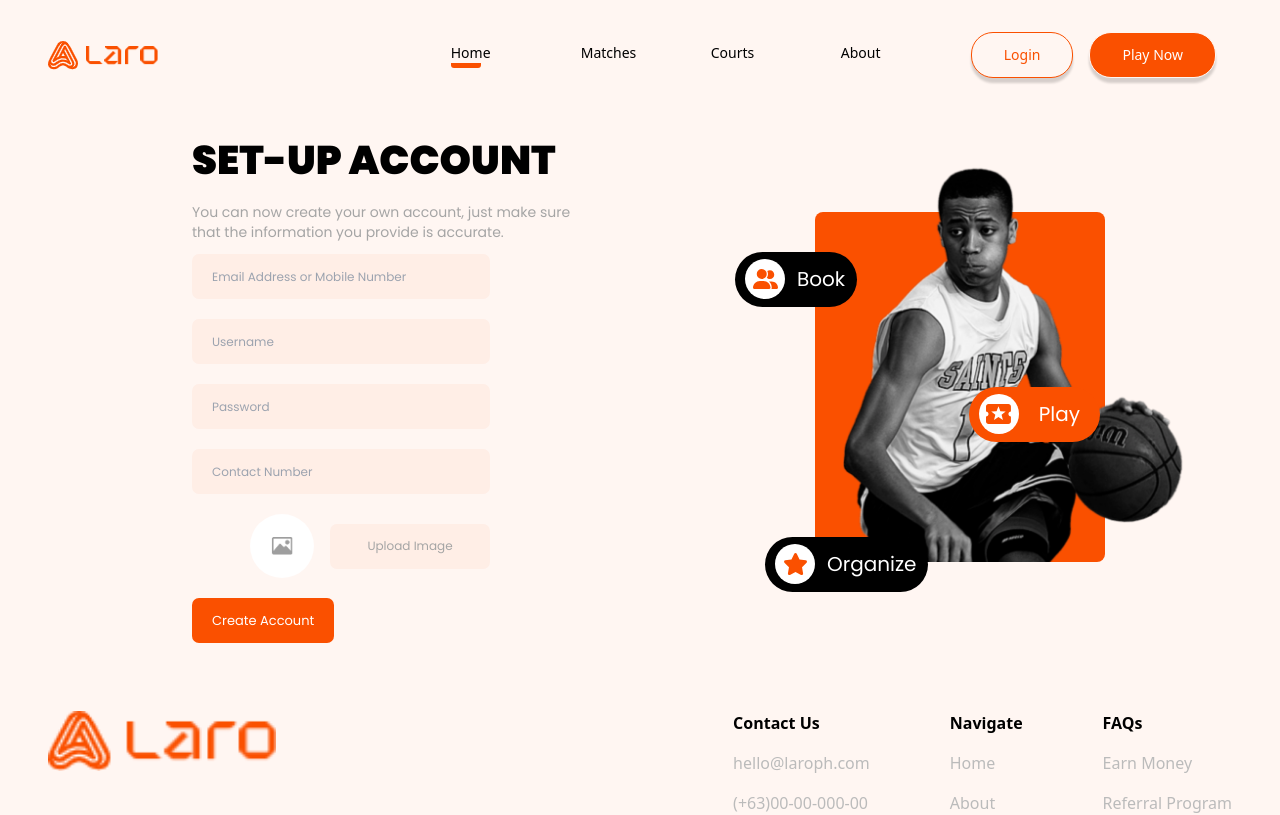
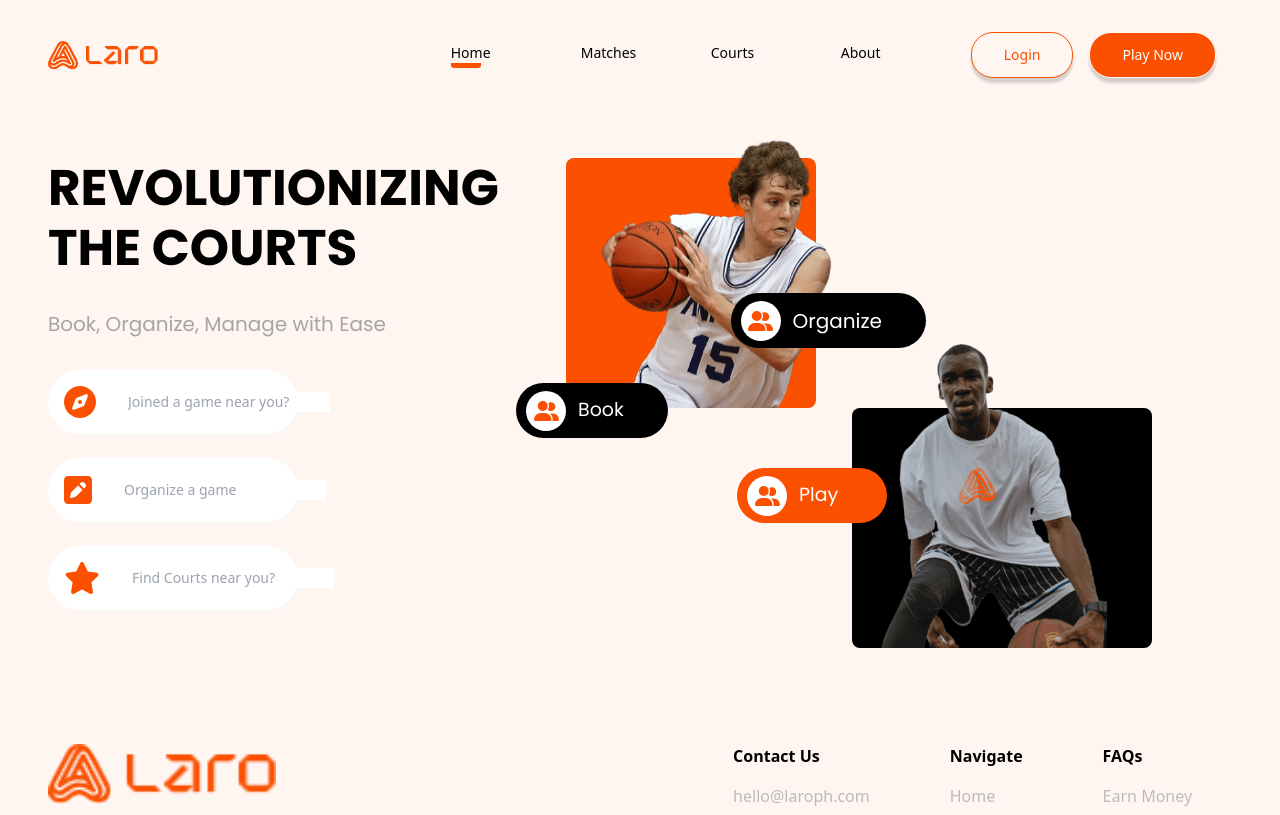
Before and after one commit to novice-is-me/Laro-App, a React (Vite) app: page / in a window 1280 px wide. Shown: the top 815 px of the page. Built offline with nearby package versions, Linux system fonts and the light colour scheme; a web font is replaced by a local one.

Commit message:
Responsive Hero Section

```diff
--- a/src/assets/index.js
+++ b/src/assets/index.js
@@ -1,7 +1,11 @@
 import Logo from './Logo.png'
 import loginImg from './image/loginImg.png'
+import image1 from './image/imgHome1.png'
+import image2 from './image/imgHome2.png'
 
 export{
     Logo,
-    loginImg
+    loginImg,
+    image1,
+    image2
 }
--- /dev/null
+++ b/src/components/Options.jsx
@@ -0,0 +1,30 @@
+import { FontAwesomeIcon } from '@fortawesome/react-fontawesome'
+import React, { useState } from 'react'
+
+const Options = ({icon, text, choice, placeholder}) => {
+  const [isHovered, setIsHovered] = useState(false)
+
+  return (
+    <div className='flex items-center mb-6 xsm:flex-col'
+    onMouseEnter={() => setIsHovered(true)}
+    onMouseLeave={() => setIsHovered(false)}>
+      <div className='bg-white rounded-[40px] p-4 w-[250px] hover:cursor-pointer xsm:p-2 xsm:w-[230px]'>
+        <div className='flex gap-8 items-center'>
+            <FontAwesomeIcon icon={icon}
+            className='icon fa-2x'/>
+            <input className='font-poppins text-[#818181] text-sm border-transparent outline-none'
+            placeholder={(isHovered === true ? placeholder : text)}/>
+        </div>
+      </div>
+      {/* add navlink for path in future */}
+      {isHovered  &&
+        <div className=' bg-[#FA5000] p-4 rounded-[40px] text-white w-[100px]
+        flex items-center justify-center hover:cursor-pointer xsm:p-2 xsm:mt-3'>
+          <p>{choice}</p>
+        </div>
+      }
+    </div>
+  )
+}
+
+export default Options
--- a/src/constant/index.js
+++ b/src/constant/index.js
@@ -1,3 +1,6 @@
+import { faCompass, faSquarePen, faStar } from "@fortawesome/free-solid-svg-icons"
+import { FontAwesomeIcon } from "@fortawesome/react-fontawesome"
+
 export const links = [
     {
         navigationBar:[
@@ -79,3 +82,22 @@ export const links = [
         ]
     }
 ]
+
+export const choices = [
+    {
+        icon: faCompass,
+        text: 'Joined a game near you?',
+        choice: 'Find',
+        placeholder: "Enter Matches (ex) Shooting"
+    },{
+        icon: faSquarePen,
+        text: 'Organize a game',
+        choice: 'Setup',
+        placeholder: "Create Event"
+    },{
+        icon: faStar,
+        text: 'Find Courts near you?',
+        choice: 'Find',
+        placeholder: "Enter Location"
+    }
+]
--- a/src/index.css
+++ b/src/index.css
@@ -14,3 +14,7 @@
     border-bottom: 5px solid orange;
     background-color: red;
 }
+
+.icon{
+    color: #FA5000;
+}
--- /dev/null
+++ b/src/pages/HeroSection.jsx
@@ -0,0 +1,59 @@
+import React from 'react'
+import { choices } from '../constant'
+import { FontAwesomeIcon } from '@fortawesome/react-fontawesome'
+import Options from '../components/Options'
+import { image1, image2 } from '../assets'
+
+const HeroSection = () => {
+  return (
+    <div className=' bg-bgColor flex gap-8 justify-between p-[3rem]'>
+      <div className=' flex flex-col 950px:items-center 950px:text-center'>
+        <div className='flex flex-col gap-y-8 mb-8'>
+          <h1 className='uppercase font-Poppins text-[50px] font-bold leading-[60px] xsm:text-[20px] xsm:leading-normal'>
+              Revolutionizing the Courts</h1>
+          <p className='font-Poppins text-[#A5A5A5] text-xl xsm:text-sm'>Book, Organize, Manage with Ease</p>
+        </div>
+          {choices.map((choice, i) =>{
+              return (
+                  <div key={i}
+                  className='flex'>
+                      <Options {...choice}/>
+                  </div>
+              )
+          })}
+      </div>
+      <div className='flex flex-col mr-[5rem] xl:flex-row 950px:hidden'>
+        <div className='w-[100%] flex items-center justify-start relative mr-[21rem] xl:justify-center'>
+          <div className='bg-[#fa5000] w-[250px] h-[250px] relative rounded-lg '>
+            <img src={image1} alt="" className={`absolute bottom-0 w-full left-[30px]`} />
+              <div className='bg-black w-fit h-[55px] rounded-[40px] flex items-center pl-[10px] absolute bottom-[-30px] left-[-50px]'  >
+                <div className='w-[40px] h-[40px] bg-[#ffffff] rounded-[50%] flex self-center justify-center'>
+                    <svg xmlns="http://www.w3.org/2000/svg" viewBox="0 0 640 512" className='w-[25px] fill-[#fa5000]'><path d="M96 128a128 128 0 1 1 256 0A128 128 0 1 1 96 128zM0 482.3C0 383.8 79.8 304 178.3 304h91.4C368.2 304 448 383.8 448 482.3c0 16.4-13.3 29.7-29.7 29.7H29.7C13.3 512 0 498.7 0 482.3zM609.3 512H471.4c5.4-9.4 8.6-20.3 8.6-32v-8c0-60.7-27.1-115.2-69.8-151.8c2.4-.1 4.7-.2 7.1-.2h61.4C567.8 320 640 392.2 640 481.3c0 17-13.8 30.7-30.7 30.7zM432 256c-31 0-59-12.6-79.3-32.9C372.4 196.5 384 163.6 384 128c0-26.8-6.6-52.1-18.3-74.3C384.3 40.1 407.2 32 432 32c61.9 0 112 50.1 112 112s-50.1 112-112 112z" /></svg>
+                </div>
+                    <h1 className='text-[#ffffff] mx-[12px] font-Poppins text-[19px] pr-8'>Book</h1>
+              </div>
+              <div className='bg-black w-fit h-[55px] rounded-[40px] flex items-center pl-[10px] absolute bottom-[60px] right-[-110px]'  >
+                <div className='w-[40px] h-[40px] bg-[#ffffff] rounded-[50%] flex self-center justify-center'>
+                  <svg xmlns="http://www.w3.org/2000/svg" viewBox="0 0 640 512" className='w-[25px] fill-[#fa5000]'><path d="M96 128a128 128 0 1 1 256 0A128 128 0 1 1 96 128zM0 482.3C0 383.8 79.8 304 178.3 304h91.4C368.2 304 448 383.8 448 482.3c0 16.4-13.3 29.7-29.7 29.7H29.7C13.3 512 0 498.7 0 482.3zM609.3 512H471.4c5.4-9.4 8.6-20.3 8.6-32v-8c0-60.7-27.1-115.2-69.8-151.8c2.4-.1 4.7-.2 7.1-.2h61.4C567.8 320 640 392.2 640 481.3c0 17-13.8 30.7-30.7 30.7zM432 256c-31 0-59-12.6-79.3-32.9C372.4 196.5 384 163.6 384 128c0-26.8-6.6-52.1-18.3-74.3C384.3 40.1 407.2 32 432 32c61.9 0 112 50.1 112 112s-50.1 112-112 112z" /></svg>
+                </div>
+                    <h1 className='text-[#ffffff] mx-[12px] font-Poppins text-xl pr-8'>Organize</h1>
+                </div>
+              </div>
+        </div>
+          <div className='w-[100%] flex items-center justify-end relative xl:hidden'>
+            <div className=' bg-black w-[300px] h-[240px] relative rounded-lg'>
+              <img src={image2} alt="" className={`absolute bottom-0 w-[75%] left-[30px]`} />
+                <div className='bg-[#FA5000] w-[50%] h-[55px] rounded-[40px] flex items-center pl-[10px] absolute top-[60px] left-[-115px]'  >
+                    <div className='w-[40px] h-[40px] bg-[#ffffff] rounded-[50%] flex self-center justify-center'>
+                      <svg xmlns="http://www.w3.org/2000/svg" viewBox="0 0 640 512" className='w-[25px] fill-[#fa5000]'><path d="M96 128a128 128 0 1 1 256 0A128 128 0 1 1 96 128zM0 482.3C0 383.8 79.8 304 178.3 304h91.4C368.2 304 448 383.8 448 482.3c0 16.4-13.3 29.7-29.7 29.7H29.7C13.3 512 0 498.7 0 482.3zM609.3 512H471.4c5.4-9.4 8.6-20.3 8.6-32v-8c0-60.7-27.1-115.2-69.8-151.8c2.4-.1 4.7-.2 7.1-.2h61.4C567.8 320 640 392.2 640 481.3c0 17-13.8 30.7-30.7 30.7zM432 256c-31 0-59-12.6-79.3-32.9C372.4 196.5 384 163.6 384 128c0-26.8-6.6-52.1-18.3-74.3C384.3 40.1 407.2 32 432 32c61.9 0 112 50.1 112 112s-50.1 112-112 112z" /></svg>
+                    </div>
+                      <h1 className='text-[#ffffff] mx-[12px] font-Poppins text-[19px]'>Play</h1>
+                </div>
+          </div>
+        </div>
+      </div>
+    </div>
+  )
+}
+
+export default HeroSection
--- a/src/pages/HomePage.jsx
+++ b/src/pages/HomePage.jsx
@@ -1,11 +1,12 @@
 import React from 'react'
 import Footer from './Footer'
 import CreateAccount from './CreateAccount'
+import HeroSection from './HeroSection'
 
 const HomePage = () => {
   return (
     <div>
-      <CreateAccount/>
+      <HeroSection/>
       <Footer />
     </div>
   )
--- a/tailwind.config.js
+++ b/tailwind.config.js
@@ -26,6 +26,7 @@ export default {
       'lg': { 'max': '1023px' },
       // => @media (max-width: 1023px) { ... }
 
+      '950px': { 'max': '950px'},
       '832px': { 'max': '832px' },
       '770px': { 'max': '770px' },
 
```
Also changed, not shown: src/assets/image/imgHome1.png (added), src/assets/image/imgHome2.png (added).
